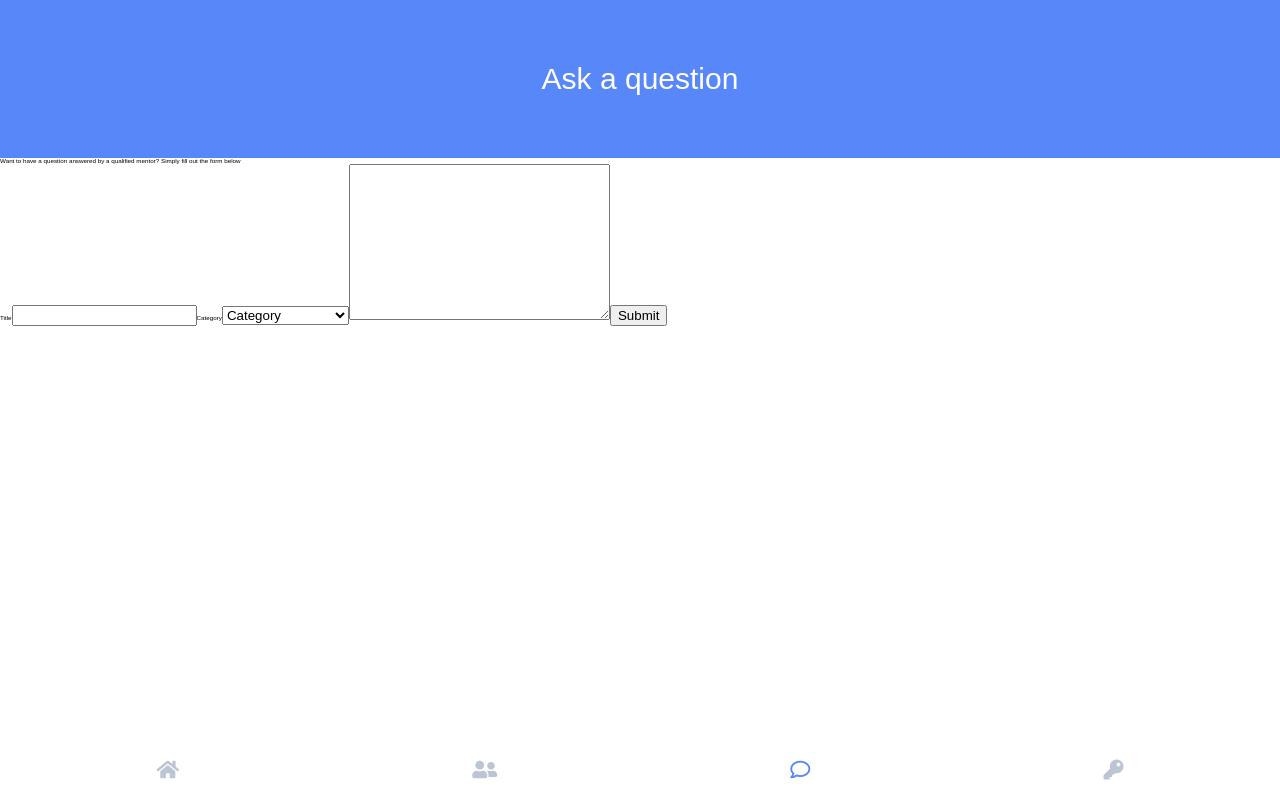
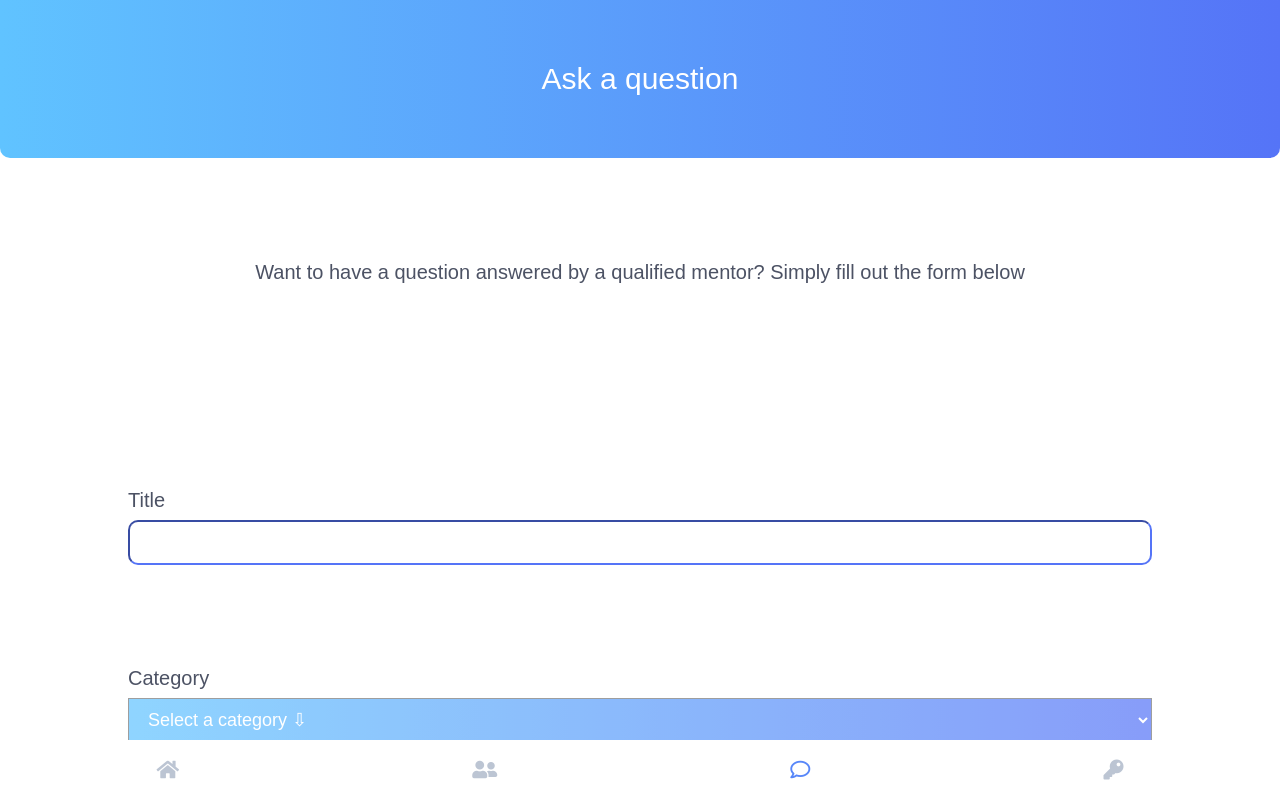
Before and after one commit to team-mentor-me/mentor-me-front, a React (Create React App) app in the folder app/: page /ask in a window 1280 px wide. Shown: the top 800 px of the page. Built offline with nearby package versions, Linux system fonts and the light colour scheme.

Commit message:
styled the form for adding a question

```diff
--- a/app/src/components/ask/Ask.js
+++ b/app/src/components/ask/Ask.js
@@ -4,6 +4,7 @@ import { addQuestion } from "../../actions";
 import { connect } from "react-redux";
 import { Form, Field, withFormik } from "formik";
 import * as yup from "yup";
+import { BtnPrimary } from "../main/Search";
 
 const Intro = styled.h1`
   width: 100%;
@@ -11,41 +12,121 @@ const Intro = styled.h1`
   text-align: center;
   font-weight: 500;
   font-size: 3rem;
-  background: #5887f9;
+  background-image: linear-gradient(to right, #60c3ff, #5574f7);
   color: #fff;
+  border-bottom-left-radius: 10px;
+  border-bottom-right-radius: 10px;
+`;
+
+const MainContent = styled.div`
+  margin: 0 auto;
+  width: 80%;
+  color: #4c5264;
+
+  p {
+    margin-top: 10%;
+    text-align: center;
+    font-size: 2rem;
+    line-height: 1.25;
+    color: #4c5264;
+  }
+
+  form {
+    margin-top: 20%;
+    label {
+      font-size: 2rem;
+      display: block;
+      margin-bottom: 1rem;
+    }
+
+    .error {
+      font-size: 1.4rem;
+      color: #cc0000;
+      text-align: left;
+      margin: 0;
+      margin-bottom: 1rem;
+    }
+
+    input {
+      padding: 10px 15px;
+      outline: none;
+      width: 100%;
+      font-size: 1.8rem;
+      margin-bottom: 10%;
+      border-radius: 10px;
+      border-color: #5574f7;
+    }
+
+    .select-input {
+      width: 100%;
+      font-size: 1.8rem;
+      opacity: 0.7;
+      background-image: linear-gradient(to right, #60c3ff, #5574f7);
+      padding: 10px 15px;
+      outline: none;
+      color: #fff;
+
+      i {
+        text-align: right;
+      }
+    }
+
+    textarea {
+      padding: 10px 15px;
+      outline: none;
+      width: 100%;
+      font-size: 1.6rem;
+      margin-bottom: 5%;
+      border-radius: 10px;
+      border-color: #5574f7;
+      margin-top: 10%;
+
+      &::placeholder {
+        opacity: 0.6;
+      }
+    }
+  }
 `;
 
 const Ask = ({ errors, touched, handleChange }) => {
   return (
     <>
       <Intro>Ask a question</Intro>
+      <MainContent>
         <p>
-        Want to have a question answered by a qualified mentor? Simply fill out
-        the form below
+          Want to have a question answered by a qualified mentor? Simply fill
+          out the form below
         </p>
         <Form>
           <label>Title</label>
-        {touched.title && errors.title && <p>{errors.title}</p>}
-        <Field name="title" type="text" />
+          {touched.title && errors.title && (
+            <p className="error">{errors.title}</p>
+          )}
+          <Field autoComplete="off" name="title" type="text" />
           <label>Category</label>
-        <Field component="select" name="category">
-          <option value="category">Category</option>
+          <Field component="select" name="category" className="select-input">
+            <option value="category">Select a category &#8681;</option>
             <option value="photography">photography</option>
             <option value="computer science">computer science</option>
             <option value="business">business</option>
             <option value="electronics">electronics</option>
             <option value="design">design</option>
           </Field>
-        {touched.question && errors.question && <p>{errors.question}</p>}
+          {touched.question && errors.question && (
+            <p className="error">{errors.question}</p>
+          )}
           <textarea
             onChange={handleChange}
             name="question"
             cols="30"
             rows="10"
-          placeholer=""
+            placeholder="What question do you want to ask the mentors?"
           />
-        <button type="submit">Submit</button>
+          <BtnPrimary width="100%" type="submit">
+            Submit
+          </BtnPrimary>
         </Form>
+      </MainContent>
     </>
   );
 };
--- a/app/src/components/main/Search.js
+++ b/app/src/components/main/Search.js
@@ -36,9 +36,11 @@ const MainContent = styled.div`
         color: inherit;
       }
     }
+  }
+`;
 
-    button {
-      width: 90%;
+export const BtnPrimary = styled.button`
+  width: ${props => props.width};
   font-size: 1.4rem;
   background-image: linear-gradient(to right, #60c3ff, #5574f7);
   color: white;
@@ -51,8 +53,6 @@ const MainContent = styled.div`
 
   i {
     font-size: 1.4rem;
-      }
-    }
   }
 `;
 
@@ -82,9 +82,9 @@ function Search(props) {
             onChange={e => setSearch(e.target.value)}
             autoComplete="off"
           />
-          <button>
+          <BtnPrimary width="90%">
             <i className="fas fa-search" /> Find
-          </button>
+          </BtnPrimary>
         </form>
         {qs.map(q => (
           <Question key={q.id} question={q} />
```
Lines whose indentation alone changed are shown as unchanged.
